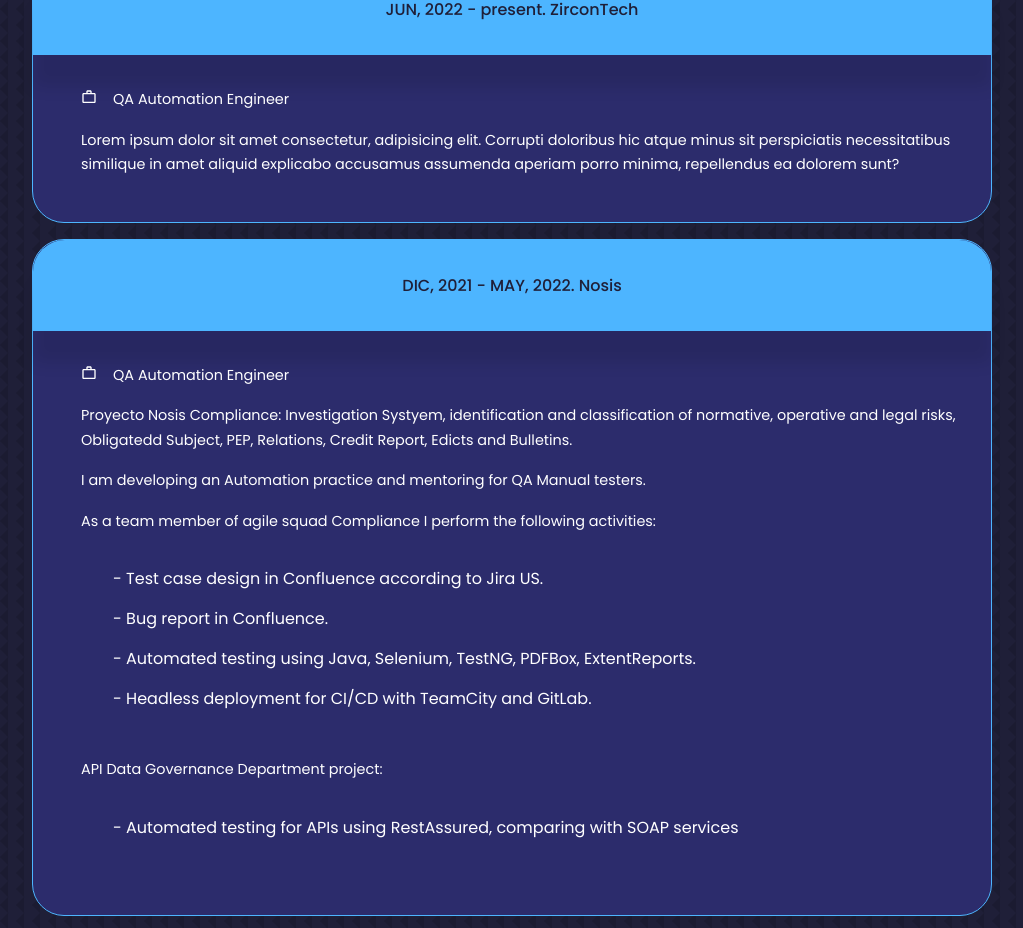
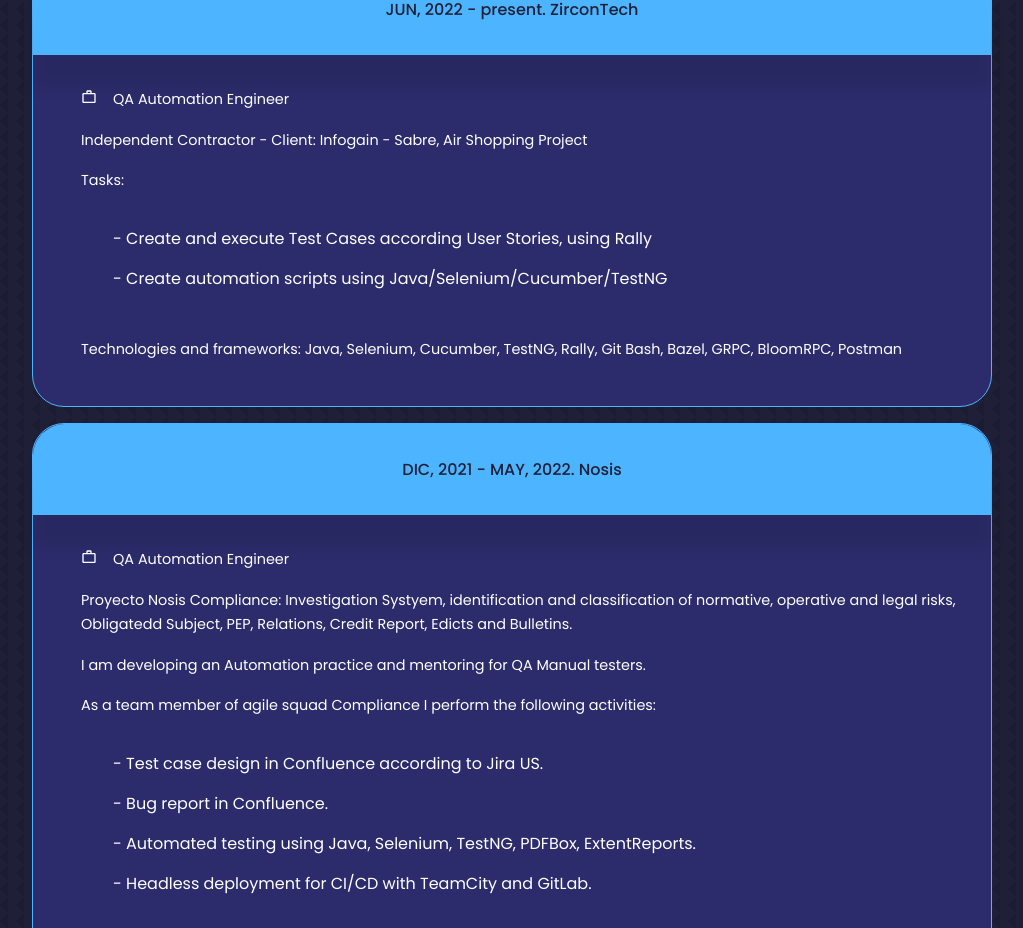
Before and after one commit to ijchavez/react-portfolio-website, a React (Create React App) app: page / in a window 1280 px wide. Shown: the part 3119-4047 px from the top of the page, without its empty margins (128-1151 px from the left). Built offline with nearby package versions, Linux system fonts and the light colour scheme.

Commit message:
v1.10ax
fixing emailJS

```diff
--- a/src/assets/components/main/Contact.jsx
+++ b/src/assets/components/main/Contact.jsx
@@ -39,13 +39,7 @@
           </article>
 
         </div>
-        <InsertForm
-          text ='name'
-          email = 'email'
-          textArea = "message"
-          rows = '7'
-
-        />
+        <InsertForm/>
 
       </div>
 
--- a/src/assets/components/main/Work.jsx
+++ b/src/assets/components/main/Work.jsx
@@ -23,11 +23,14 @@
                   <p>QA Automation Engineer</p>
 
               </div>
-              <p>Lorem ipsum dolor sit amet consectetur, adipisicing elit. Corrupti doloribus hic atque minus sit perspiciatis necessitatibus similique
-                in amet aliquid explicabo accusamus assumenda aperiam porro minima, repellendus ea dolorem sunt?
+              <p>Independent Contractor - Client: Infogain - Sabre, Air Shopping Project</p>
+              <p>Tasks:</p>
+              <ul>
+                <li>- Create and execute Test Cases according User Stories, using Rally</li>
+                <li>- Create automation scripts using Java/Selenium/Cucumber/TestNG</li>
 
-              </p>
-
+              </ul>
+              <p>Technologies and frameworks: Java, Selenium, Cucumber, TestNG, Rally, Git Bash, Bazel, GRPC, BloomRPC, Postman</p>
             </li>
 
           </ul>
--- a/src/assets/components/support/modules/FormCreation.jsx
+++ b/src/assets/components/support/modules/FormCreation.jsx
@@ -1,21 +1,21 @@
 import React, { useRef } from 'react';
-import emailjs from 'emailjs-com';
+import emailjs from '@emailjs/browser';
 
 import emailData from '../data/EmailServiceData'
 
-const InsertForm = (text, email, textArea, rows) => {
+const InsertForm = () => {
     const form = useRef();
     const sendEmail = (e) => {
       e.preventDefault();
-      emailjs.sendForm(emailData.service, emailData.templateid, form.current, emailData.publickey);
+      emailjs.sendForm(emailData.service, emailData.templateid, form.current, emailData.publickey)
       e.target.reset();
 
     };
 	return (
         <form ref={form} onSubmit={sendEmail}>
-            <input type='text' name={text} placeholder="Enter your name" required />
-            <input type='email' name={email} placeholder="Enter your email" required />
-            <textarea name={textArea} rows={rows} placeholder="Enter your message" required ></textarea>
+            <input type='text' name='name' placeholder="Enter your name" required />
+            <input type='email' name='email' placeholder="Enter your email" required />
+            <textarea name='message' rows='7' placeholder="Enter your message" required ></textarea>
             <button type='submit' className='btn btn-primary'>Send a Message</button>
 
         </form>
```
Also changed, not shown: package.json (+4 -3 lines), 1 other file (tests, documents, lock files or other folders).
